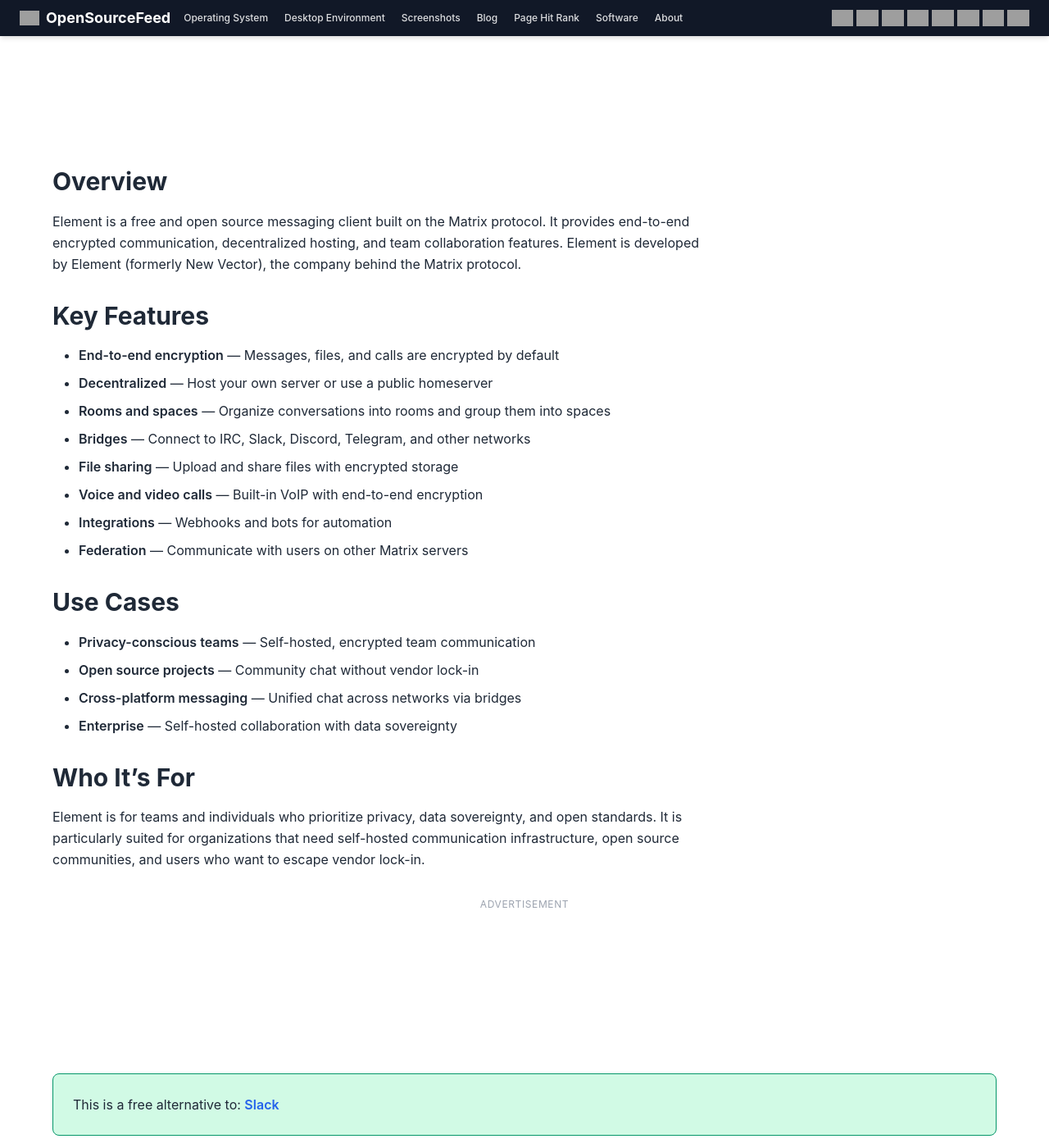
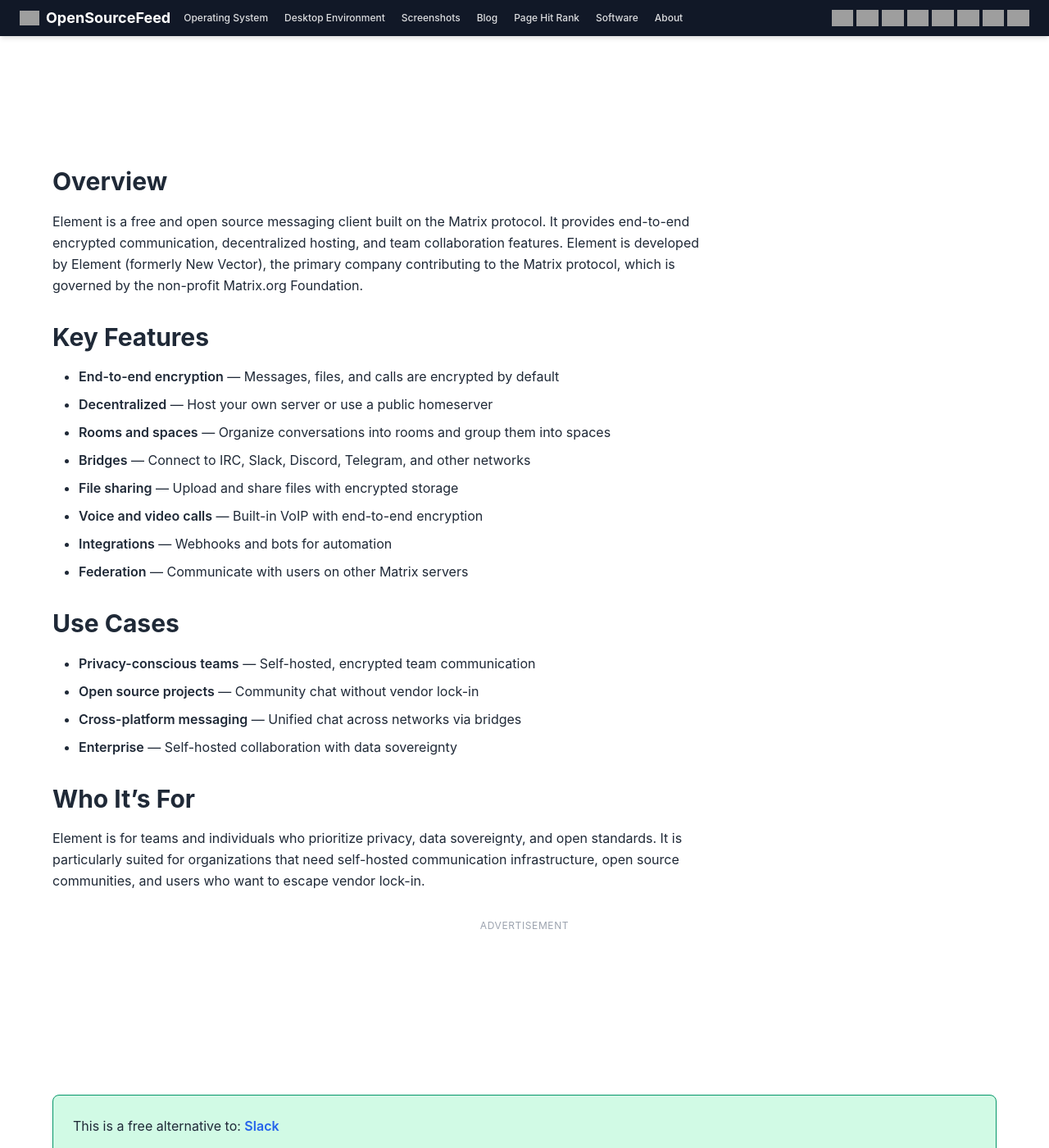
Before and after one commit to opensourcefeed/software, a Jekyll site: the page built from _softwares/element.md, in a window 1280 px wide and 1400 px high, scrolled down 374 px. Shown: the whole window at 82% size. Built offline with Jekyll 4.4.1, drawn with Linux system fonts in a browser that asks for light colours; some of the changed text lies outside the part shown.

Commit message:
Update the outdated content

```diff
--- a/_softwares/element.md
+++ b/_softwares/element.md
@@ -12,12 +12,12 @@
 alternative_to:
   - slack
 description: "Element is a free and open source messaging app built on the Matrix protocol. Offers end-to-end encryption, decentralized hosting, and team collaboration features."
-last_modified_at: 2026-07-23
+last_modified_at: 2026-07-25
 ---
 
 ## Overview
 
-Element is a free and open source messaging client built on the Matrix protocol. It provides end-to-end encrypted communication, decentralized hosting, and team collaboration features. Element is developed by Element (formerly New Vector), the company behind the Matrix protocol.
+Element is a free and open source messaging client built on the Matrix protocol. It provides end-to-end encrypted communication, decentralized hosting, and team collaboration features. Element is developed by Element (formerly New Vector), the primary company contributing to the Matrix protocol, which is governed by the non-profit Matrix.org Foundation.
 
 ## Key Features
 
```
Also changed, not shown: _softwares/krita.md (+2 -2 lines), _softwares/openhands.md (+2 -2 lines).
